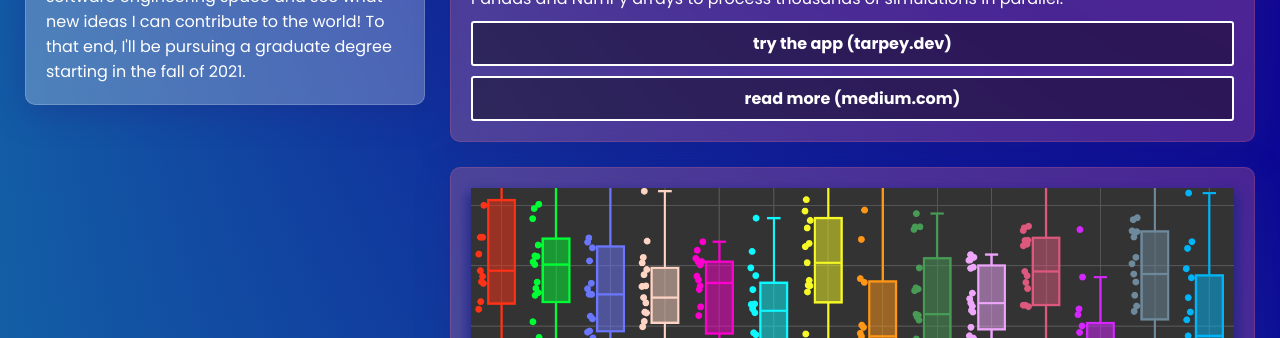
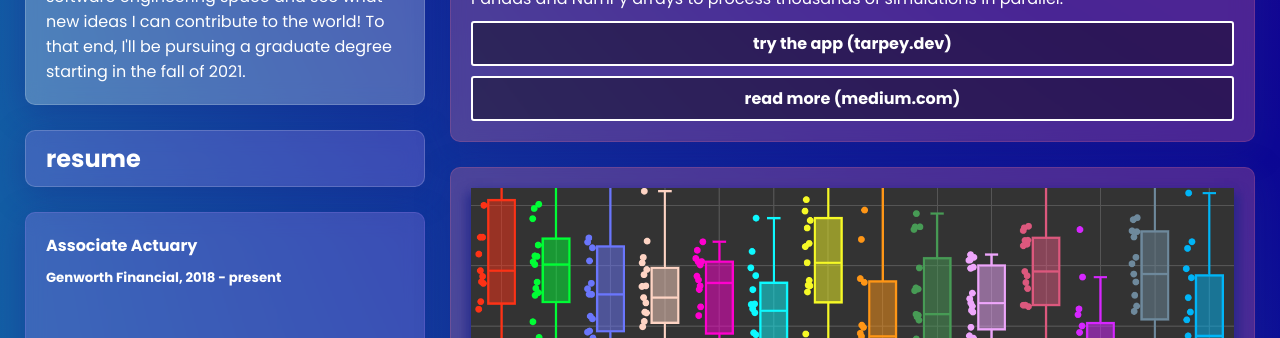
Before and after one commit to Tarpstone/next-miketarpeycom, a Next.js app: page /about in a window 1280 px wide. Shown: the part 620-958 px from the top of the page. Built offline with nearby package versions, Linux system fonts and the light colour scheme; no server answers.

Commit message:
Maybe resume should be top right...

```diff
--- a/components/content-cards.tsx
+++ b/components/content-cards.tsx
@@ -7,8 +7,8 @@ interface CardProps {
   internal?: boolean
   label?: string
   children?: React.ReactNode
-  imagesrc: string
-  imagealt: string
+  imagesrc?: string
+  imagealt?: string
   gridrowcss?: string
 }
 
@@ -83,7 +83,8 @@ const MeGlassDiv = styled.section`
   place-self: start;
   ${breakpoints("margin", "", [{ 0: "0 25px 0 0" }, { 900: "0" }])}
   padding: 20px;
-  min-height: ${props => props.minHeight || "40vh"};
+  min-height: min-content;
+  max-width: inherit;
   background: ${props => props.theme.glass.basic};
   box-shadow: 0 8px 32px 0 rgba(31, 38, 135, 0.37);
   backdrop-filter: blur(10px);
@@ -168,7 +169,6 @@ export const MeCard = ({ imagesrc, imagealt }: CardProps) => {
 const ProjectGlassDiv = styled.section`
   display: flex;
   min-height: min-content;
-  width: 400px;
   padding: 20px;
   ${breakpoints("margin", "", [
     { 0: "0 25px 25px 0" },
@@ -176,6 +176,7 @@ const ProjectGlassDiv = styled.section`
   ])}
   flex-grow: 1;
   flex-direction: column;
+  flex-basis: 400px;
   background: ${props => props.theme.glass.projects};
   box-shadow: 0 8px 32px 0 rgba(31, 38, 135, 0.37);
   backdrop-filter: blur(10px);
@@ -216,3 +217,43 @@ export const ProjectCard = ({
     </ProjectGlassDiv>
   )
 }
+
+const ResumeGlassDiv = styled.section`
+  display: flex;
+  min-height: min-content;
+  padding: 20px;
+  ${breakpoints("margin", "", [
+    { 0: "0 25px 0 0" },
+    { 900: "0 0 25px 0" },
+  ])}
+  flex-grow: 1;
+  flex-direction: column;
+  flex-basis: 400px;
+  background: ${props => props.theme.glass.resume};
+  box-shadow: 0 8px 32px 0 rgba(31, 38, 135, 0.37);
+  backdrop-filter: blur(10px);
+  -webkit-backdrop-filter: blur(10px);
+  border-radius: 10px;
+  border: 1px solid ${props => props.theme.glass.resumeBorder};
+  transition: 0.3s;
+  & > * {
+    margin: 0 0 10px 0;
+  }
+  & > *:last-child {
+    margin: 0 0 0 0;
+  }
+  &:hover {
+    background: ${props => props.theme.glass.resumeHover};
+  }
+`
+
+export const ResumeCard = ({
+  children,
+  gridrowcss,
+}: CardProps) => {
+  return (
+    <ResumeGlassDiv minHeight="400px" gridTemplateRows={gridrowcss}>
+      {children}
+    </ResumeGlassDiv>
+  )
+}
--- a/components/content-wrappers.tsx
+++ b/components/content-wrappers.tsx
@@ -1,6 +1,7 @@
 import React from "react"
 import styled from "styled-components"
-import { gridBreakpoints } from "../utils/breakpoints"
+import { MeCard } from "../components/content-cards"
+import { breakpoints, gridBreakpoints } from "../utils/breakpoints"
 
 interface ContentWrapperProps {
   Sectionh2?: string
@@ -34,7 +35,47 @@ export const AboutCardGrid = ({ children }: ContentWrapperProps) => (
   <GriddedAboutSection>{children}</GriddedAboutSection>
 )
 
-const Styledh2 = styled.h2`
+const Resumeh2 = styled.h2`
+  background: ${props => props.theme.glass.resume};
+  &:hover {
+    background: ${props => props.theme.glass.resumeHover};
+  }
+  transition: 0.3s;
+  box-shadow: 0 8px 32px 0 rgba(31, 38, 135, 0.37);
+  backdrop-filter: blur(10px);
+  -webkit-backdrop-filter: blur(10px);
+  border-radius: 10px;
+  border: 1px solid rgba(255, 255, 255, 0.18);
+  ${breakpoints("margin", "", [
+    { 0: "25px 25px 25px 0" },
+    { 900: "25px 0 25px 0" },
+  ])}
+  padding: 10px 20px;
+`
+
+const UnstyledResumeSection = ({
+  className,
+  children,
+}: ContentWrapperProps) => (
+  <section className={className}>
+    <MeCard
+          imagesrc="/images/raw/mike-tarpey-headshot-20200427.jpg"
+          imagealt="Recent headshot of Mike Tarpey."
+        />
+    <Resumeh2>resume</Resumeh2>
+    {children}
+  </section>
+)
+
+export const FlexResumeSection = styled(UnstyledResumeSection)`
+  padding: 0;
+  display: flex;
+  flex-direction: column;
+  justify-content: flex-start;
+  align-items: stretch;
+`
+
+const Projectsh2 = styled.h2`
   width: 100%;
   background: ${props => props.theme.glass.projects};
   &:hover {
@@ -56,7 +97,7 @@ const UnstyledProjectsSection = ({
   children,
 }: ContentWrapperProps) => (
   <section className={className}>
-    <Styledh2>{Sectionh2}</Styledh2>
+    <Projectsh2>{Sectionh2}</Projectsh2>
     {children}
   </section>
 )
--- a/components/navigation.tsx
+++ b/components/navigation.tsx
@@ -26,7 +26,10 @@ const SiteNav = styled.nav`
 const SiteNavList = styled.ul`
   display: flex;
   flex-direction: row;
-  ${breakpoints("padding", "", [{ 0: "5px 25px" }, { 900: "20px 25px 20px 0" }])}
+  ${breakpoints("padding", "", [
+    { 0: "5px 25px" },
+    { 900: "20px 25px 20px 0" },
+  ])}
 `
 
 const SiteNavItem = styled.li`
--- a/components/social.tsx
+++ b/components/social.tsx
@@ -15,10 +15,7 @@ const StyledListLink = styled.a`
 
 const ListLink = props => (
   <Link href={props.to} passHref>
-    <StyledListLink
-      target="_blank"
-      rel="noopener noreferrer"
-    >
+    <StyledListLink target="_blank" rel="noopener noreferrer">
       {props.children}
     </StyledListLink>
   </Link>
--- a/pages/_app.js
+++ b/pages/_app.js
@@ -19,6 +19,9 @@ const theme = {
     projects: "rgba(255, 124, 148, 0.25)",
     projectsHover: "rgba(255, 124, 148, 0.35)",
     projectsBorder: "rgba(255, 124, 148, 0.18)",
+    resume: "rgba(183, 140, 247, 0.25)",
+    resumeHover: "rgba(183, 140, 247, 0.35)",
+    resumeBorder: "rgba(183, 140, 247, 0.18)",
   },
 }
 
--- a/pages/about.tsx
+++ b/pages/about.tsx
@@ -1,7 +1,8 @@
 import React from "react"
 import NewLayout from "../components/layout"
-import { MeCard, ProjectCard } from "../components/content-cards"
+import { ResumeCard, ProjectCard } from "../components/content-cards"
 import {
+  FlexResumeSection,
   FlexProjectsSection,
   AboutCardGrid,
   MiniGrid,
@@ -18,10 +19,12 @@ export default function Home() {
       currentPage="about"
     >
       <AboutCardGrid>
-        <MeCard
-          imagesrc="/images/raw/mike-tarpey-headshot-20200427.jpg"
-          imagealt="Recent headshot of Mike Tarpey."
-        />
+        <FlexResumeSection>
+          <ResumeCard>
+            <h4>Associate Actuary</h4>
+            <h5>Genworth Financial, 2018 - present</h5>
+          </ResumeCard>
+        </FlexResumeSection>
         <FlexProjectsSection Sectionh2="projects">
           <ProjectCard
             internal={true}
```
Also changed, not shown: icons/logos.tsx (line endings or trailing spaces), styles/global.css (line endings or trailing spaces).
